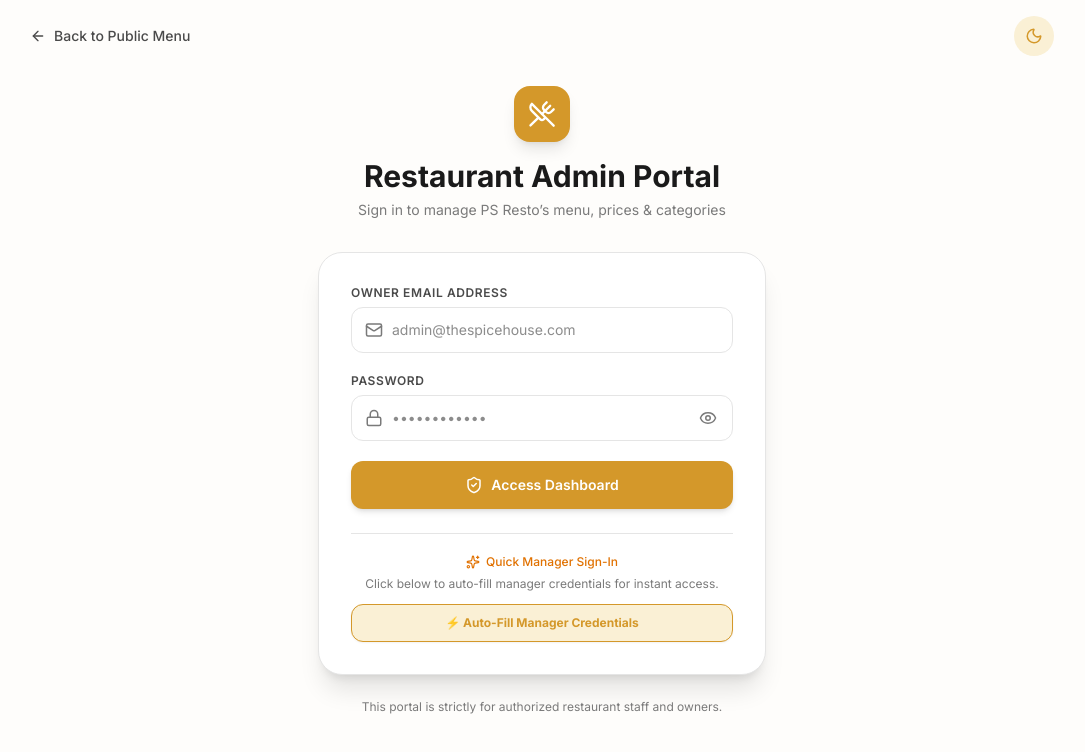
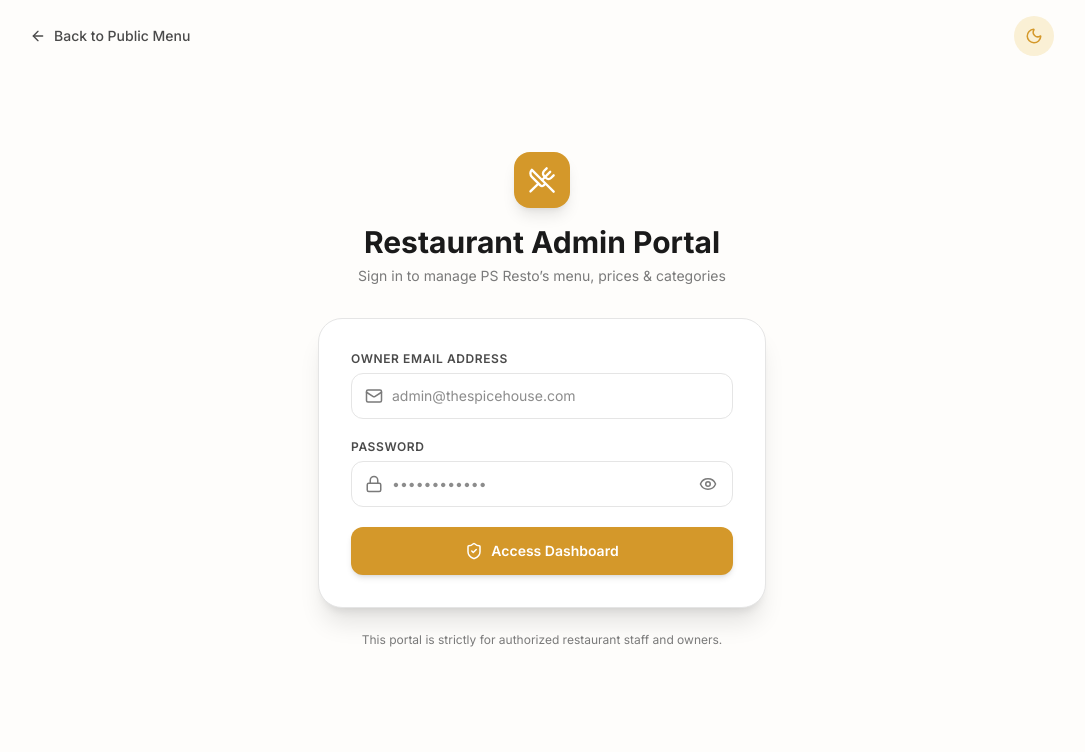
Before and after one commit to PS068/cafechococraze, a React (Vite) app: page /admin/login in a window 1280 px wide. Shown: the top 752 px of the page, without its empty margins (98-1183 px from the left). Built offline with nearby package versions, Linux system fonts and the light colour scheme; no server answers; the database is empty.

Commit message:
Remove auto-fill credentials button from AdminLoginPage

```diff
--- a/src/pages/admin/AdminLoginPage.tsx
+++ b/src/pages/admin/AdminLoginPage.tsx
@@ -1,10 +1,8 @@
 import { useState, useEffect } from 'react';
 import { useNavigate, Link } from 'react-router-dom';
-import { UtensilsCrossed, Lock, Mail, Eye, EyeOff, ArrowLeft, ShieldCheck, Sparkles } from 'lucide-react';
+import { UtensilsCrossed, Lock, Mail, Eye, EyeOff, ArrowLeft, ShieldCheck } from 'lucide-react';
 import { useAuth } from '../../context/AuthContext';
 import { useData } from '../../context/DataContext';
-import { DEMO_ADMIN } from '../../data/demoData';
-import { isSupabaseConfigured } from '../../lib/supabase';
 import ThemeToggle from '../../components/common/ThemeToggle';
 
 export default function AdminLoginPage() {
@@ -48,12 +46,6 @@ export default function AdminLoginPage() {
     } finally {
       setIsSubmitting(false);
     }
-  };
-
-  const handleFillDemo = () => {
-    setEmail(DEMO_ADMIN.email);
-    setPassword(DEMO_ADMIN.password);
-    setError(null);
   };
 
   return (
@@ -203,32 +195,6 @@ export default function AdminLoginPage() {
               )}
             </button>
           </form>
-
-          {/* Quick Manager Fill Box */}
-          <div
-            className="mt-6 pt-5 border-t text-center"
-            style={{ borderColor: 'var(--border-default)' }}
-          >
-            <div className="flex items-center justify-center gap-1.5 text-xs font-medium mb-1.5 text-amber-600 dark:text-amber-400">
-              <Sparkles size={14} />
-              <span>Quick Manager Sign-In</span>
-            </div>
-            <p className="text-xs mb-3" style={{ color: 'var(--text-muted)' }}>
-              Click below to auto-fill manager credentials for instant access.
-            </p>
-            <button
-              type="button"
-              onClick={handleFillDemo}
-              className="w-full py-2.5 px-3 rounded-xl border text-xs font-bold transition-all hover:opacity-90 active:scale-95 shadow-xs"
-              style={{
-                borderColor: 'var(--accent)',
-                color: 'var(--accent)',
-                backgroundColor: 'var(--accent-light)',
-              }}
-            >
-              ⚡ Auto-Fill Manager Credentials
-            </button>
-          </div>
         </div>
 
         {/* Note */}
```
